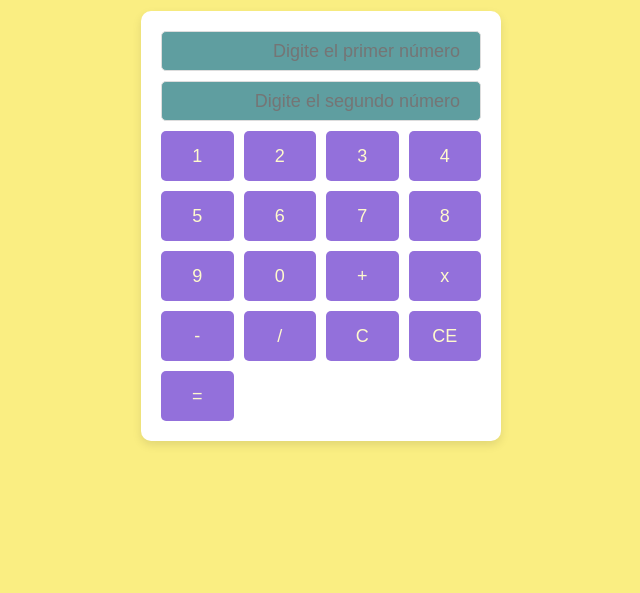
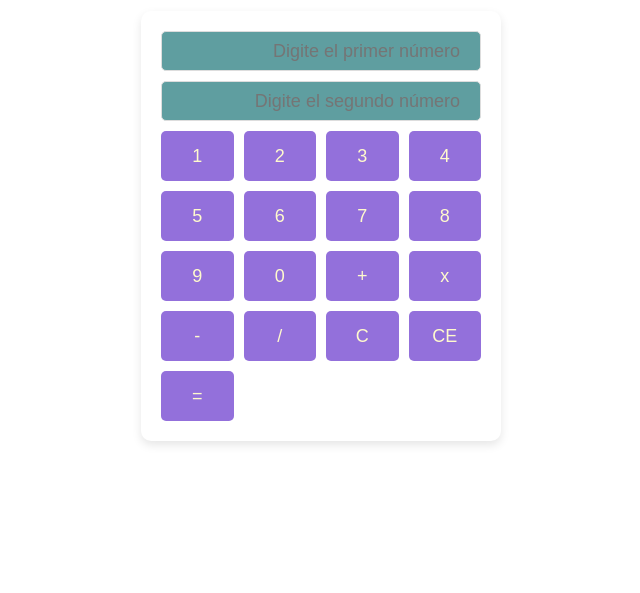
Before and after one commit to Gureneru/CalculadoraXC, a plain HTML site: page index.html in a window 1280 px wide. Shown: the part 207-800 px from the top of the page, without its empty margins (319-959 px from the left). Drawn offline with Linux system fonts and the light colour scheme.

Commit message:
Update style.css

```diff
--- a/style.css
+++ b/style.css
@@ -5,7 +5,7 @@ body {
     align-items: center;
     height: 100vh;
     margin: 0;
-    background-color: #faee82;
+    background-color: white;
 }
 
 .contenedor {
```
